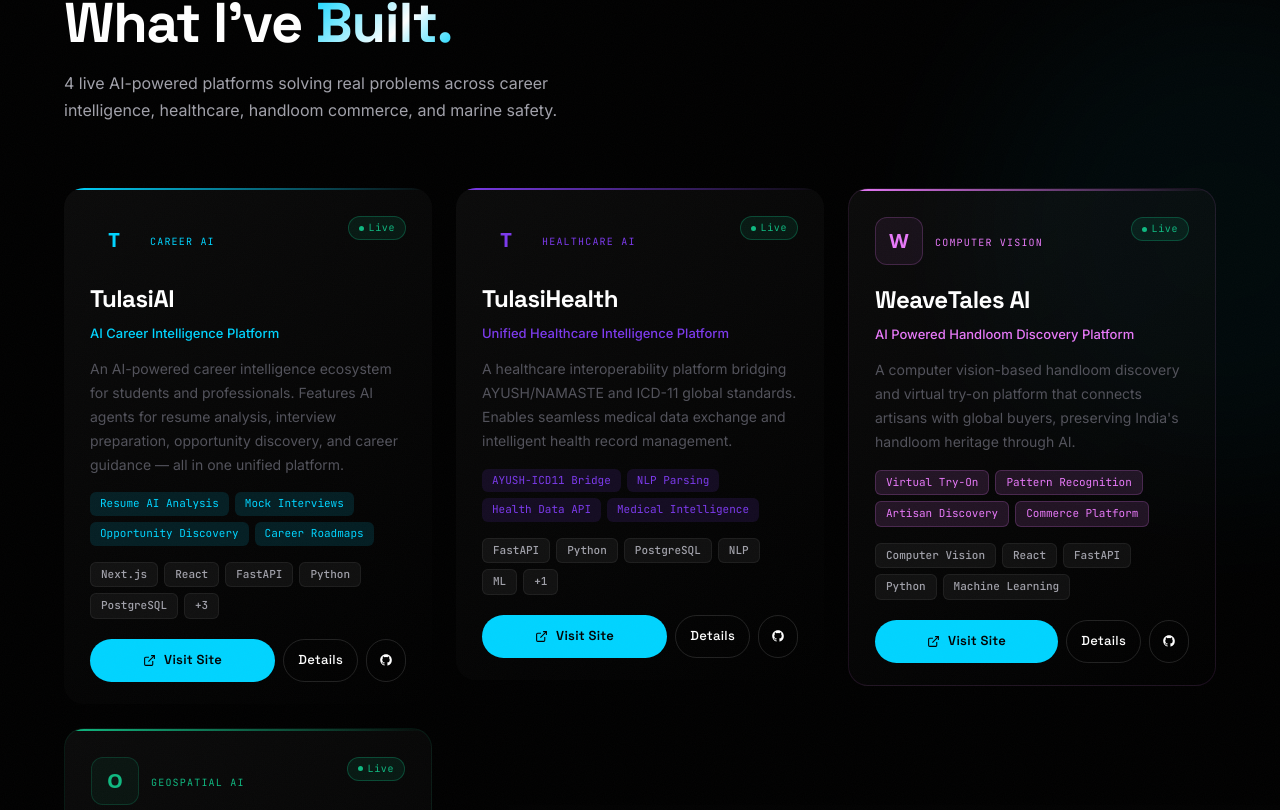
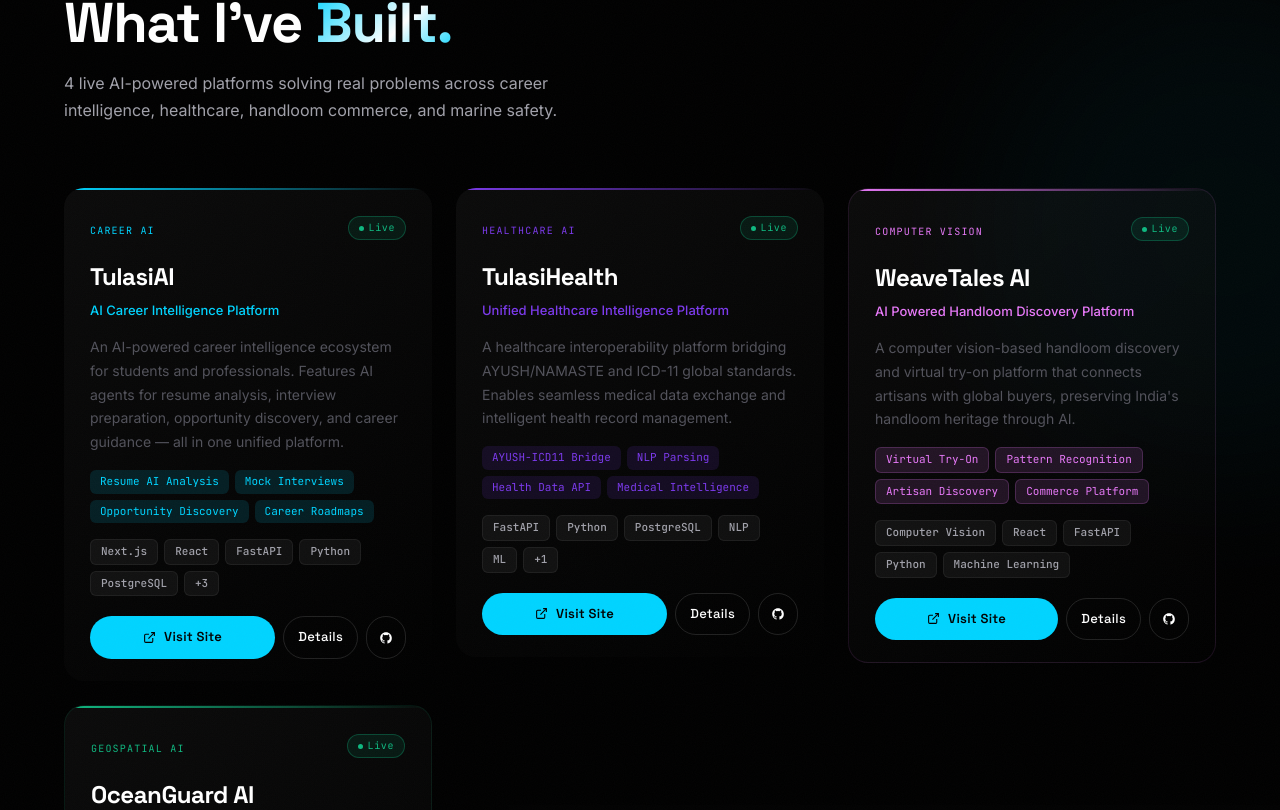
Before and after one commit to Abishek2207/Abishek_Portfolio, a Next.js app: page / in a window 1280 px wide. Shown: the part 1990-2800 px from the top of the page. Built offline with nearby package versions, Linux system fonts and the light colour scheme.

Commit message:
Fix timeline order, add school, fix carousel scroll and add modal, remove project logos

```diff
--- a/src/components/EventCarousel.tsx
+++ b/src/components/EventCarousel.tsx
@@ -1,24 +1,31 @@
 "use client";
 
-import { motion } from "framer-motion";
+import { useState } from "react";
+import { motion, AnimatePresence } from "framer-motion";
 
 const eventPhotos = [
-  "/IMG-20250804-WA0017.jpeg",
-  "/IMG_20250804_161149.jpg",
-  "/IMG-20250804-WA0042.jpg",
-  "/nasa hackathon.jpg",
-  "/nasasac_shortlist.png",
-  "/cgiphoto2.jpg",
-  "/rightxsummit_event.png",
-  "/united_nation.png",
-  "/tansam intenship.png",
-  "/Screenshot_2025-12-07-19-21-00-604_com.google.android.gm.jpg",
-  "/Screenshot_2025-07-31-19-27-55-856_us.zoom.videomeetings.jpg",
+  { src: "/IMG-20250804-WA0017.jpeg", title: "Handloom Hackathon 2025 - National Finalist" },
+  { src: "/IMG_20250804_161149.jpg", title: "Handloom Hackathon 2025 @ IIT Delhi" },
+  { src: "/IMG-20250804-WA0042.jpg", title: "Handloom Hackathon 2025" },
+  { src: "/nasa hackathon.jpg", title: "NASA Space Apps Challenge 2025" },
+  { src: "/nasasac_shortlist.png", title: "NASA Space Apps Challenge 2025 Shortlist" },
+  { src: "/cgiphoto2.jpg", title: "Future Ready AI Summit @ CGI Bangalore" },
+  { src: "/cgiphoto1.png", title: "Future Ready AI Summit @ CGI Bangalore" },
+  { src: "/rightxsummit_event.png", title: "RightsX Summit - Geneva" },
+  { src: "/united_nation.png", title: "RightsX Summit - UN Human Rights" },
+  { src: "/tansam intenship.png", title: "TANSAM Centre of Excellence Internship" },
+  { src: "/forge2qualifier2.png", title: "USAII Global AI Hackathon" },
+  { src: "/panimalar_event.png", title: "SIH 2k25 Intra-College Winners" },
+  { src: "/Screenshot_2025-12-07-19-21-00-604_com.google.android.gm.jpg", title: "RightsX Summit Selection" },
+  { src: "/Screenshot_2025-07-31-19-27-55-856_us.zoom.videomeetings.jpg", title: "Hackathon Presentation" },
 ];
 
 export default function EventCarousel() {
+  const [selected, setSelected] = useState<{src: string, title: string} | null>(null);
+  const [isHovered, setIsHovered] = useState(false);
+
   return (
-    <section style={{ padding: "60px 0", background: "var(--bg-card)", overflow: "hidden" }}>
+    <section style={{ padding: "60px 0", background: "var(--bg-card)", overflow: "hidden", position: "relative" }}>
       <div className="section-container" style={{ marginBottom: "40px" }}>
         <h2 className="section-title">
           <span className="gradient-text">Event</span> Highlights
@@ -26,78 +33,126 @@ export default function EventCarousel() {
         <p className="section-subtitle">Moments from hackathons, summits, and tech events.</p>
       </div>
 
-      <div style={{ position: "relative", width: "100%", display: "flex", overflow: "hidden" }}>
-        {/* Left/Right fading gradients for smooth entering/exiting */}
-        <div
-          style={{
-            position: "absolute",
-            left: 0,
-            top: 0,
-            bottom: 0,
-            width: "15%",
-            background: "linear-gradient(to right, var(--bg-card), transparent)",
-            zIndex: 2,
-            pointerEvents: "none",
-          }}
-        />
-        <div
-          style={{
-            position: "absolute",
-            right: 0,
-            top: 0,
-            bottom: 0,
-            width: "15%",
-            background: "linear-gradient(to left, var(--bg-card), transparent)",
-            zIndex: 2,
-            pointerEvents: "none",
-          }}
-        />
+      {/* Adding a hidden audio tag for voiceover as requested */}
+      <audio id="voiceover" loop>
+        <source src="/voice/voiceover.mp3" type="audio/mpeg" />
+      </audio>
+
+      <div
+        style={{ position: "relative", width: "100%", display: "flex", overflow: "hidden" }}
+        onMouseEnter={() => setIsHovered(true)}
+        onMouseLeave={() => setIsHovered(false)}
+      >
+        {/* Left/Right fading gradients */}
+        <div style={{ position: "absolute", left: 0, top: 0, bottom: 0, width: "15%", background: "linear-gradient(to right, var(--bg-card), transparent)", zIndex: 2, pointerEvents: "none" }} />
+        <div style={{ position: "absolute", right: 0, top: 0, bottom: 0, width: "15%", background: "linear-gradient(to left, var(--bg-card), transparent)", zIndex: 2, pointerEvents: "none" }} />
 
         <motion.div
-          animate={{ x: ["0%", "-50%"] }}
+          animate={{ x: isHovered ? "0%" : ["0%", "-50%"] }} // Pause on hover by stopping animation
           transition={{
             repeat: Infinity,
             ease: "linear",
-            duration: 40,
+            duration: 50, // Slower scrolling so it's easier to see
           }}
           style={{
             display: "flex",
             gap: "24px",
             padding: "0 24px",
             width: "max-content",
+            cursor: "pointer"
           }}
         >
           {/* Double the array to make the infinite scroll seamless */}
-          {[...eventPhotos, ...eventPhotos].map((src, i) => (
+          {[...eventPhotos, ...eventPhotos].map((photo, i) => (
             <div
               key={i}
+              onClick={() => setSelected(photo)}
               style={{
-                width: "300px",
-                height: "200px",
+                width: "320px",
+                height: "220px",
                 borderRadius: "16px",
                 overflow: "hidden",
                 border: "1px solid var(--border-subtle)",
                 flexShrink: 0,
                 position: "relative",
+                background: "#000",
               }}
             >
               {/* eslint-disable-next-line @next/next/no-img-element */}
               <img
-                src={src}
-                alt="Event memory"
+                src={photo.src}
+                alt={photo.title}
                 style={{
                   width: "100%",
                   height: "100%",
                   objectFit: "cover",
                   transition: "transform 0.5s ease",
+                  opacity: 0.85
                 }}
-                onMouseEnter={(e) => (e.currentTarget.style.transform = "scale(1.05)")}
-                onMouseLeave={(e) => (e.currentTarget.style.transform = "scale(1)")}
+                onMouseEnter={(e) => {
+                  e.currentTarget.style.transform = "scale(1.05)";
+                  e.currentTarget.style.opacity = "1";
+                }}
+                onMouseLeave={(e) => {
+                  e.currentTarget.style.transform = "scale(1)";
+                  e.currentTarget.style.opacity = "0.85";
+                }}
               />
             </div>
           ))}
         </motion.div>
       </div>
+
+      {/* Modal Lightbox */}
+      <AnimatePresence>
+        {selected && (
+          <motion.div
+            initial={{ opacity: 0 }}
+            animate={{ opacity: 1 }}
+            exit={{ opacity: 0 }}
+            onClick={() => setSelected(null)}
+            style={{
+              position: "fixed", inset: 0, zIndex: 9999,
+              background: "rgba(0,0,0,0.9)",
+              display: "flex", flexDirection: "column",
+              alignItems: "center", justifyContent: "center",
+              padding: "40px"
+            }}
+          >
+            <motion.div
+              initial={{ scale: 0.9, opacity: 0 }}
+              animate={{ scale: 1, opacity: 1 }}
+              exit={{ scale: 0.9, opacity: 0 }}
+              onClick={(e) => e.stopPropagation()}
+              style={{ maxWidth: "90vw", maxHeight: "80vh", position: "relative" }}
+            >
+              <button
+                onClick={() => setSelected(null)}
+                style={{
+                  position: "absolute", top: -40, right: 0,
+                  background: "transparent", border: "none", color: "#fff",
+                  fontSize: 32, cursor: "pointer"
+                }}
+              >
+                &times;
+              </button>
+              {/* eslint-disable-next-line @next/next/no-img-element */}
+              <img
+                src={selected.src}
+                alt={selected.title}
+                style={{ maxWidth: "100%", maxHeight: "80vh", borderRadius: 12, objectFit: "contain", background: "#000" }}
+              />
+              <div style={{
+                position: "absolute", bottom: -50, left: 0, right: 0,
+                textAlign: "center", color: "#fff", fontFamily: "var(--font-display)",
+                fontSize: 20, fontWeight: 600, padding: 10
+              }}>
+                {selected.title}
+              </div>
+            </motion.div>
+          </motion.div>
+        )}
+      </AnimatePresence>
     </section>
   );
 }
--- a/src/components/Projects.tsx
+++ b/src/components/Projects.tsx
@@ -92,42 +92,6 @@ const projects = [
   },
 ];
 
-function ProjectLogo({ logoUrl, title, accentColor }: { logoUrl: string; title: string; accentColor: string }) {
-  return (
-    <div
-      style={{
-        width: 48,
-        height: 48,
-        borderRadius: 12,
-        border: `1px solid ${accentColor}33`,
-        background: `${accentColor}10`,
-        display: "flex",
-        alignItems: "center",
-        justifyContent: "center",
-        overflow: "hidden",
-        flexShrink: 0,
-      }}
-    >
-      {/* eslint-disable-next-line @next/next/no-img-element */}
-      <img
-        src={logoUrl}
-        alt={`${title} logo`}
-        width={32}
-        height={32}
-        style={{ objectFit: "contain" }}
-        onError={(e) => {
-          const target = e.currentTarget as HTMLImageElement;
-          target.style.display = "none";
-          const parent = target.parentElement;
-          if (parent) {
-            parent.innerHTML = `<span style="font-size:20px;font-weight:800;color:${accentColor};font-family:system-ui">${title[0]}</span>`;
-          }
-        }}
-      />
-    </div>
-  );
-}
-
 function ProjectModal({ proj, onClose }: { proj: typeof projects[0]; onClose: () => void }) {
   return (
     <motion.div
@@ -171,7 +135,6 @@ function ProjectModal({ proj, onClose }: { proj: typeof projects[0]; onClose: ()
         {/* Header */}
         <div style={{ display: "flex", justifyContent: "space-between", alignItems: "flex-start", marginBottom: 28 }}>
           <div style={{ display: "flex", alignItems: "center", gap: 14 }}>
-            <ProjectLogo logoUrl={proj.logoUrl} title={proj.title} accentColor={proj.accentColor} />
             <div>
               <h2 style={{ fontFamily: "var(--font-display)", fontSize: 28, fontWeight: 800, letterSpacing: "-0.02em", marginBottom: 4 }}>
                 {proj.title}
@@ -322,7 +285,6 @@ export default function Projects() {
                     {/* Header */}
                     <div style={{ display: "flex", justifyContent: "space-between", alignItems: "flex-start", marginBottom: 16 }}>
                       <div style={{ display: "flex", alignItems: "center", gap: 12 }}>
-                        <ProjectLogo logoUrl={proj.logoUrl} title={proj.title} accentColor={proj.accentColor} />
                         <div>
                           <span style={{ fontFamily: "var(--font-mono)", fontSize: 10, color: proj.accentColor, letterSpacing: "0.12em", textTransform: "uppercase" }}>
                             {proj.category}
--- a/src/components/Timeline.tsx
+++ b/src/components/Timeline.tsx
@@ -4,6 +4,17 @@ import { motion, useInView } from "framer-motion";
 import { useRef } from "react";
 
 const timelineEvents = [
+  {
+    year: "2026",
+    title: "Founded TulasiAI",
+    org: "Founder & AI Engineer",
+    description: "Built and deployed an AI-powered career intelligence platform for students and professionals.",
+    type: "current",
+    color: "#10b981",
+    isCurrent: true,
+    image: "",
+    images: [] as string[],
+  },
   {
     year: "2026",
     title: "Amazon ML Summer School",
@@ -25,6 +36,26 @@ const timelineEvents = [
     images: [] as string[],
   },
   {
+    year: "2026",
+    title: "Future Ready AI Summit",
+    org: "Participant · Microsoft & CGI, Bangalore",
+    description: "Attended the Future Ready AI Summit at CGI, Bangalore — an industry gathering focused on AI product development, hosted by Microsoft and CGI.",
+    type: "education",
+    color: "var(--accent-cyan)",
+    image: "/cgiphoto2.jpg",
+    images: [] as string[],
+  },
+  {
+    year: "2025",
+    title: "AI & ML Intern",
+    org: "TANSAM Centre of Excellence",
+    description: "Applied data analytics and machine learning techniques to generate actionable business insights in an Industry 4.0 environment.",
+    type: "experience",
+    color: "var(--accent-cyan)",
+    image: "/tansam intenship.png",
+    images: [] as string[],
+  },
+  {
     year: "2025",
     title: "SIH 2k25",
     org: "Intra-College Winning Team",
@@ -38,7 +69,7 @@ const timelineEvents = [
     year: "2025",
     title: "Handloom Hackathon",
     org: "National Finalist · IIT Delhi",
-    description: "Shortlisted as a National Finalist for the Handloom Hackathon 2025 at IIT Delhi — organised by Ministry of Textiles & DCHB. Presented WeaveTales AI, our AI-powered handloom platform.",
+    description: "Shortlisted as a National Finalist for the Handloom Hackathon 2025 at IIT Delhi — organised by Ministry of Textiles & DCHB.",
     type: "achievement",
     color: "#e879f9",
     image: "/IMG-20250804-WA0017.jpeg",
@@ -51,21 +82,11 @@ const timelineEvents = [
     year: "2025",
     title: "NASA Space Apps Challenge",
     org: "Participant",
-    description: "Participated in the NASA Space Apps Challenge 2025, one of the world's largest hackathons, building solutions for real NASA mission challenges.",
+    description: "Participated in the NASA Space Apps Challenge 2025, one of the world's largest hackathons.",
     type: "achievement",
     color: "#e879f9",
     image: "/nasa hackathon.jpg",
     images: ["/nasasac_shortlist.png"],
-  },
-  {
-    year: "2025",
-    title: "Future Ready AI Summit",
-    org: "Participant · CGI, Bangalore",
-    description: "Attended the Future Ready AI Summit at CGI, Bangalore — an industry gathering focused on AI product development, startup ecosystems, and emerging technologies.",
-    type: "education",
-    color: "var(--accent-cyan)",
-    image: "/cgiphoto2.jpg",
-    images: [] as string[],
   },
   {
     year: "2025",
@@ -82,16 +103,6 @@ const timelineEvents = [
   },
   {
     year: "2025",
-    title: "AI & ML Intern",
-    org: "TANSAM Centre of Excellence",
-    description: "Applied data analytics and machine learning techniques to generate actionable business insights in an Industry 4.0 environment.",
-    type: "experience",
-    color: "var(--accent-cyan)",
-    image: "/tansam intenship.png",
-    images: [] as string[],
-  },
-  {
-    year: "2025",
     title: "Forage Job Simulations",
     org: "Completed · Multiple Programs",
     description: "Completed multiple Forage virtual job simulation programs — gaining hands-on exposure to real-world workflows from top global companies.",
@@ -101,27 +112,15 @@ const timelineEvents = [
     images: [] as string[],
   },
   {
-    year: "2025",
-    title: "Founded TulasiAI",
-    org: "Founder & AI Engineer",
-    description: "Founded TulasiAI — an AI Career Intelligence Platform built on LLMs, RAG, and AI Agents to guide students and professionals through their career journeys.",
-    type: "current",
-    color: "#10b981",
-    isCurrent: true,
+    year: "2023 - 2024",
+    title: "Class XII (State Board)",
+    org: "Seventh-day Adventist Matriculation Higher Secondary School, Madurai",
+    description: "Completed Higher Secondary education with a percentage of 71.83%.",
+    type: "education",
+    color: "var(--accent-cyan)",
     image: "",
     images: [] as string[],
-  },
-  {
-    year: "2025",
-    title: "Launched TulasiAI, TulasiHealth, WeaveTales AI & OceanGuard AI",
-    org: "4 Live AI Products",
-    description: "Successfully deployed four production AI platforms: TulasiAI (career intelligence), TulasiHealth (healthcare), WeaveTales AI (handloom commerce), and OceanGuard AI (marine risk detection).",
-    type: "current",
-    color: "#10b981",
-    isCurrent: true,
-    image: "",
-    images: [] as string[],
-  },
+  }
 ];
 
 function TimelineItem({ event, index }: { event: typeof timelineEvents[0]; index: number }) {
```
